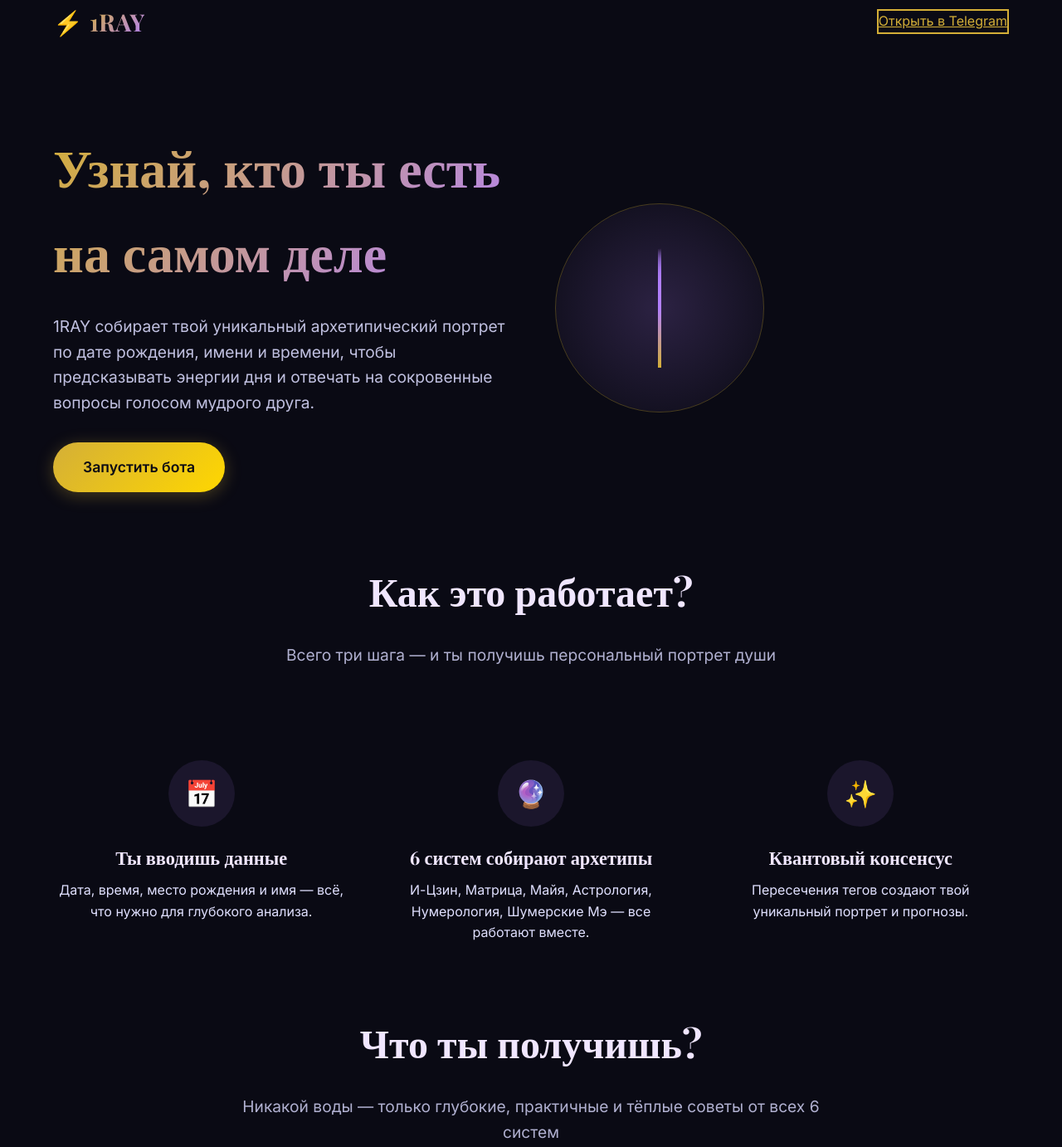
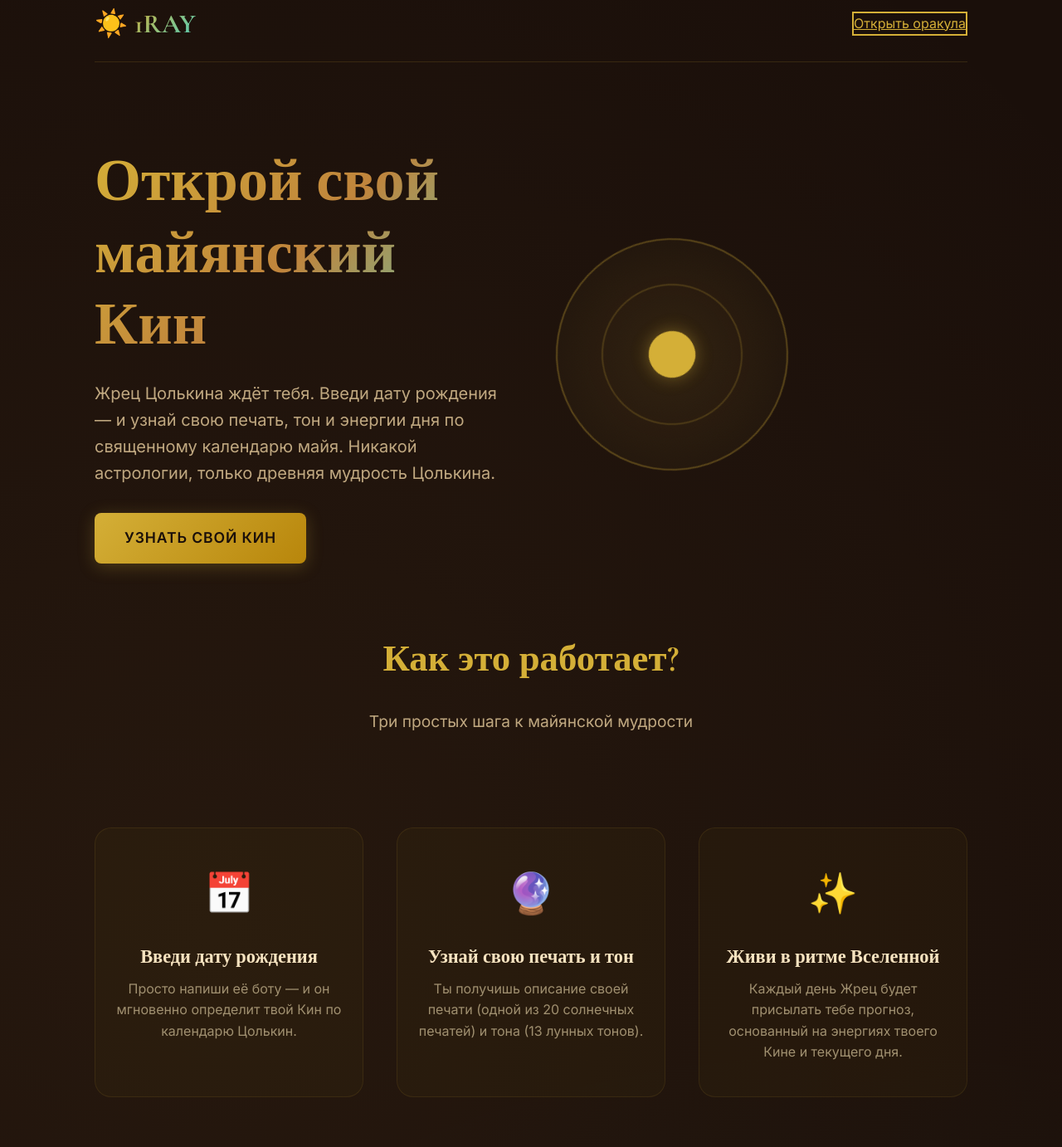
Before and after one commit to davidshonia1986-bot/1ray-landing, a plain HTML site: page index.html in a window 1280 px wide. Shown: the part 17-1399 px from the top of the page at 83% size. Drawn offline with nearby package versions, Linux system fonts and the light colour scheme.

Commit message:
Update index.html

```diff
--- a/index.html
+++ b/index.html
@@ -3,64 +3,70 @@
 <head>
     <meta charset="UTF-8">
     <meta name="viewport" content="width=device-width, initial-scale=1.0">
-    <title>1RAY — Первый Луч | Личный астрологический ассистент</title>
+    <title>1RAY — Первый Луч Майя | Твой майянский оракул</title>
     <link rel="preconnect" href="https://fonts.googleapis.com">
     <link rel="preconnect" href="https://fonts.gstatic.com" crossorigin>
-    <link href="https://fonts.googleapis.com/css2?family=Playfair+Display:wght@500;700&family=Inter:wght@400;500;600&display=swap" rel="stylesheet">
+    <link href="https://fonts.googleapis.com/css2?family=Cormorant+Garamond:wght@400;600;700&family=Inter:wght@400;500;600&display=swap" rel="stylesheet">
     <style>
         * { margin: 0; padding: 0; box-sizing: border-box; }
         body {
-            background: #0a0a14;
-            color: #e0e0ff;
+            background: #1a0f0a;
+            color: #e8d5b0;
             font-family: 'Inter', sans-serif;
             line-height: 1.6;
             overflow-x: hidden;
+            background-image: radial-gradient(circle at 20% 30%, rgba(180, 130, 60, 0.08) 0%, transparent 50%),
+                              radial-gradient(circle at 80% 70%, rgba(0, 150, 150, 0.06) 0%, transparent 50%);
         }
         .container {
-            max-width: 1200px;
+            max-width: 1100px;
             margin: 0 auto;
             padding: 0 24px;
         }
         h1, h2, h3 {
-            font-family: 'Playfair Display', serif;
-            font-weight: 700;
-            color: #f0e6ff;
+            font-family: 'Cormorant Garamond', serif;
+            font-weight: 600;
+            color: #f7e3c0;
         }
         h1 {
-            font-size: clamp(2.5rem, 6vw, 4rem);
-            background: linear-gradient(135deg, #d4af37, #b280ff);
+            font-size: clamp(2.8rem, 7vw, 4.5rem);
+            background: linear-gradient(135deg, #d4af37, #c0843c, #4dd0c0);
             -webkit-background-clip: text;
             -webkit-text-fill-color: transparent;
+            line-height: 1.2;
         }
         h2 {
-            font-size: clamp(2rem, 5vw, 3rem);
+            font-size: clamp(2rem, 5vw, 2.8rem);
             margin-bottom: 1.5rem;
             text-align: center;
+            color: #d4af37;
         }
         .subtitle {
-            color: #b0b0d0;
+            color: #c0a880;
             font-size: 1.2rem;
             text-align: center;
-            max-width: 700px;
+            max-width: 650px;
             margin: 0 auto 2rem auto;
         }
         .btn {
             display: inline-block;
-            background: linear-gradient(135deg, #d4af37, #ffd700);
-            color: #0a0a14;
+            background: linear-gradient(135deg, #d4af37, #b8860b);
+            color: #1a0f0a;
             font-weight: 600;
             padding: 16px 36px;
-            border-radius: 50px;
+            border-radius: 8px;
             text-decoration: none;
             font-size: 1.1rem;
-            box-shadow: 0 4px 20px rgba(212, 175, 55, 0.3);
+            box-shadow: 0 4px 20px rgba(212, 175, 55, 0.25);
             transition: all 0.3s ease;
             border: none;
             cursor: pointer;
+            text-transform: uppercase;
+            letter-spacing: 0.05em;
         }
         .btn:hover {
             transform: translateY(-2px);
-            box-shadow: 0 8px 30px rgba(212, 175, 55, 0.5);
+            box-shadow: 0 8px 30px rgba(212, 175, 55, 0.4);
         }
         .btn-outline {
             background: transparent;
@@ -69,8 +75,7 @@
             box-shadow: none;
         }
         .btn-outline:hover {
-            background: rgba(212, 175, 55, 0.1);
-            transform: translateY(-2px);
+            background: rgba(212, 175, 55, 0.08);
         }
 
         /* Header */
@@ -79,25 +84,26 @@
             display: flex;
             justify-content: space-between;
             align-items: center;
+            border-bottom: 1px solid rgba(212, 175, 55, 0.15);
         }
         .logo {
             display: flex;
             align-items: center;
-            font-family: 'Playfair Display', serif;
-            font-size: 1.8rem;
+            font-family: 'Cormorant Garamond', serif;
+            font-size: 2rem;
             color: #d4af37;
             font-weight: 700;
         }
         .logo span {
             margin-left: 8px;
-            background: linear-gradient(135deg, #d4af37, #b280ff);
+            background: linear-gradient(135deg, #d4af37, #4dd0c0);
             -webkit-background-clip: text;
             -webkit-text-fill-color: transparent;
         }
 
         /* Hero */
         .hero {
-            padding: 80px 0;
+            padding: 100px 0 80px;
             display: flex;
             align-items: center;
             gap: 60px;
@@ -110,8 +116,8 @@
             margin-bottom: 1.5rem;
         }
         .hero-text p {
-            font-size: 1.2rem;
-            color: #c0c0e0;
+            font-size: 1.25rem;
+            color: #c0a880;
             margin-bottom: 2rem;
         }
         .hero-visual {
@@ -119,34 +125,36 @@
             text-align: center;
             position: relative;
         }
-        .prism {
-            width: 250px;
-            height: 250px;
-            background: radial-gradient(circle at center, rgba(180, 130, 255, 0.2), transparent);
+        .calendar-glyph {
+            width: 280px;
+            height: 280px;
+            background: radial-gradient(circle at center, rgba(212, 175, 55, 0.1), transparent);
+            border: 2px solid rgba(212, 175, 55, 0.3);
             border-radius: 50%;
             display: flex;
             align-items: center;
             justify-content: center;
             position: relative;
+            animation: rotate 30s linear infinite;
         }
-        .prism::before {
+        .calendar-glyph::before {
             content: '';
             position: absolute;
-            width: 100%;
-            height: 100%;
-            border: 1px solid rgba(212, 175, 55, 0.3);
+            width: 60%;
+            height: 60%;
+            border: 2px solid rgba(212, 175, 55, 0.2);
             border-radius: 50%;
-            animation: rotate 20s linear infinite;
         }
-        .prism-beam {
+        .calendar-glyph::after {
+            content: '';
             position: absolute;
-            width: 4px;
-            height: 120px;
-            background: linear-gradient(to top, #d4af37, #b280ff, transparent);
-            animation: pulse 2s infinite;
+            width: 20%;
+            height: 20%;
+            background: #d4af37;
+            border-radius: 50%;
+            box-shadow: 0 0 20px rgba(212, 175, 55, 0.4);
         }
         @keyframes rotate { 100% { transform: rotate(360deg); } }
-        @keyframes pulse { 0%, 100% { opacity: 0.5; transform: scaleY(1); } 50% { opacity: 1; transform: scaleY(1.2); } }
 
         /* Steps */
         .steps {
@@ -157,21 +165,26 @@
         }
         .step {
             text-align: center;
+            background: rgba(212, 175, 55, 0.03);
+            border: 1px solid rgba(212, 175, 55, 0.1);
+            border-radius: 20px;
+            padding: 40px 20px;
+            transition: all 0.3s ease;
+        }
+        .step:hover {
+            border-color: rgba(212, 175, 55, 0.3);
+            transform: translateY(-5px);
         }
         .step-icon {
-            width: 80px;
-            height: 80px;
-            margin: 0 auto 20px;
-            background: rgba(180, 130, 255, 0.1);
-            border-radius: 50%;
-            display: flex;
-            align-items: center;
-            justify-content: center;
-            font-size: 2rem;
+            font-size: 3rem;
+            margin-bottom: 20px;
         }
         .step h3 {
             font-size: 1.4rem;
             margin-bottom: 0.5rem;
+        }
+        .step p {
+            color: #a09070;
         }
 
         /* Features */
@@ -182,9 +195,9 @@
             gap: 40px;
         }
         .feature {
-            background: rgba(255,255,255,0.03);
+            background: rgba(212, 175, 55, 0.03);
             backdrop-filter: blur(10px);
-            border: 1px solid rgba(255,255,255,0.05);
+            border: 1px solid rgba(212, 175, 55, 0.08);
             border-radius: 20px;
             padding: 30px;
             transition: all 0.3s ease;
@@ -194,11 +207,11 @@
             transform: translateY(-5px);
         }
         .feature h3 {
-            font-size: 1.4rem;
+            font-size: 1.5rem;
             margin-bottom: 0.8rem;
         }
         .feature p {
-            color: #a0a0c0;
+            color: #b0a080;
         }
 
         /* Testimonials */
@@ -209,14 +222,15 @@
             gap: 40px;
         }
         .testimonial {
-            background: rgba(180, 130, 255, 0.05);
+            background: rgba(212, 175, 55, 0.05);
             border-radius: 20px;
             padding: 30px;
-            border: 1px solid rgba(255,255,255,0.05);
+            border: 1px solid rgba(212, 175, 55, 0.08);
         }
         .testimonial p {
             font-style: italic;
             margin-bottom: 1rem;
+            color: #c0a880;
         }
         .testimonial .author {
             color: #d4af37;
@@ -228,8 +242,8 @@
             padding: 80px 0;
         }
         .faq-item {
-            background: rgba(255,255,255,0.03);
-            border: 1px solid rgba(255,255,255,0.05);
+            background: rgba(212, 175, 55, 0.03);
+            border: 1px solid rgba(212, 175, 55, 0.08);
             border-radius: 15px;
             padding: 20px 30px;
             margin-bottom: 20px;
@@ -238,9 +252,10 @@
         .faq-item h3 {
             font-size: 1.2rem;
             margin-bottom: 0.5rem;
+            color: #d4af37;
         }
         .faq-item p {
-            color: #a0a0c0;
+            color: #a09070;
             display: none;
         }
         .faq-item.active p {
@@ -249,7 +264,7 @@
 
         /* CTA */
         .cta {
-            padding: 80px 0;
+            padding: 100px 0;
             text-align: center;
         }
         .cta h2 {
@@ -260,8 +275,9 @@
         footer {
             padding: 40px 0;
             text-align: center;
-            color: #606080;
+            color: #706050;
             font-size: 0.9rem;
+            border-top: 1px solid rgba(212, 175, 55, 0.1);
         }
         footer a {
             color: #d4af37;
@@ -286,82 +302,76 @@
 <body>
     <div class="container">
         <header>
-            <div class="logo">⚡<span>1RAY</span></div>
-            <a href="https://t.me/d_1raybot" target="_blank" class="btn-outline">Открыть в Telegram</a>
+            <div class="logo">☀️<span>1RAY</span></div>
+            <a href="https://t.me/d_1raybot" target="_blank" class="btn-outline">Открыть оракула</a>
         </header>
 
         <section class="hero">
             <div class="hero-text">
-                <h1>Узнай, кто ты есть на самом деле</h1>
-                <p>1RAY собирает твой уникальный архетипический портрет по дате рождения, имени и времени, чтобы предсказывать энергии дня и отвечать на сокровенные вопросы голосом мудрого друга.</p>
-                <a href="https://t.me/d_1raybot" target="_blank" class="btn">Запустить бота</a>
+                <h1>Открой свой майянский Кин</h1>
+                <p>Жрец Цолькина ждёт тебя. Введи дату рождения — и узнай свою печать, тон и энергии дня по священному календарю майя. Никакой астрологии, только древняя мудрость Цолькина.</p>
+                <a href="https://t.me/d_1raybot" target="_blank" class="btn">Узнать свой Кин</a>
             </div>
             <div class="hero-visual">
-                <div class="prism">
-                    <div class="prism-beam" style="transform: rotate(0deg)"></div>
-                    <div class="prism-beam" style="transform: rotate(72deg)"></div>
-                    <div class="prism-beam" style="transform: rotate(144deg)"></div>
-                    <div class="prism-beam" style="transform: rotate(216deg)"></div>
-                    <div class="prism-beam" style="transform: rotate(288deg)"></div>
-                </div>
+                <div class="calendar-glyph"></div>
             </div>
         </section>
 
         <section>
             <h2>Как это работает?</h2>
-            <p class="subtitle">Всего три шага — и ты получишь персональный портрет души</p>
+            <p class="subtitle">Три простых шага к майянской мудрости</p>
             <div class="steps">
                 <div class="step">
                     <div class="step-icon">📅</div>
-                    <h3>Ты вводишь данные</h3>
-                    <p>Дата, время, место рождения и имя — всё, что нужно для глубокого анализа.</p>
+                    <h3>Введи дату рождения</h3>
+                    <p>Просто напиши её боту — и он мгновенно определит твой Кин по календарю Цолькин.</p>
                 </div>
                 <div class="step">
                     <div class="step-icon">🔮</div>
-                    <h3>6 систем собирают архетипы</h3>
-                    <p>И-Цзин, Матрица, Майя, Астрология, Нумерология, Шумерские Мэ — все работают вместе.</p>
+                    <h3>Узнай свою печать и тон</h3>
+                    <p>Ты получишь описание своей печати (одной из 20 солнечных печатей) и тона (13 лунных тонов).</p>
                 </div>
                 <div class="step">
                     <div class="step-icon">✨</div>
-                    <h3>Квантовый консенсус</h3>
-                    <p>Пересечения тегов создают твой уникальный портрет и прогнозы.</p>
+                    <h3>Живи в ритме Вселенной</h3>
+                    <p>Каждый день Жрец будет присылать тебе прогноз, основанный на энергиях твоего Кине и текущего дня.</p>
                 </div>
             </div>
         </section>
 
         <section>
             <h2>Что ты получишь?</h2>
-            <p class="subtitle">Никакой воды — только глубокие, практичные и тёплые советы от всех 6 систем</p>
+            <p class="subtitle">Твой личный майянский оракул всегда рядом</p>
             <div class="features">
                 <div class="feature">
-                    <h3>☀️ Прогнозы на день, неделю, месяц</h3>
-                    <p>Без сложных терминов. Каждый день с тобой говорит новый советник — Мудрец Перемен, Звёздный Странник или Голос Энлиля.</p>
+                    <h3>☀️ Прогноз на день</h3>
+                    <p>Каждое утро Жрец Цолькина будет рассказывать, какие энергии несёт тебе сегодняшний Кин, и давать практику дня.</p>
                 </div>
                 <div class="feature">
-                    <h3>💫 Совместимость</h3>
-                    <p>Узнай, как резонируют две души. Глубокий анализ твоей пары с практичным советом.</p>
+                    <h3>💫 Совместимость по Цолькину</h3>
+                    <p>Сравни свою печать и тон с другим человеком — узнайте, насколько вы резонируете и как гармонизировать отношения.</p>
                 </div>
                 <div class="feature">
-                    <h3>🔮 Оракул</h3>
-                    <p>Тёплый, мудрый, ироничный философ, который отвечает на любой вопрос, опираясь на твои архетипы.</p>
+                    <h3>🔮 Оракул майя</h3>
+                    <p>Задай любой вопрос Жрецу — и получи мудрый, загадочный, но практичный ответ, связанный с твоей печатью.</p>
                 </div>
                 <div class="feature">
                     <h3>📓 Дневник наблюдателя</h3>
-                    <p>Записывай события дня, а Оракул будет учиться на твоём опыте и становиться точнее.</p>
+                    <p>Записывай события дня, а Оракул будет учиться на твоём опыте и давать всё более точные советы.</p>
                 </div>
             </div>
         </section>
 
         <section>
             <h2>Отзывы</h2>
-            <p class="subtitle">Что говорят первые пользователи</p>
+            <p class="subtitle">Что говорят первые исследователи Цолькина</p>
             <div class="testimonials">
                 <div class="testimonial">
-                    <p>«Никогда не думал, что бот может так точно описать моё состояние. Теперь начинаю день с прогноза — это как разговор с понимающим другом.»</p>
+                    <p>«Никогда не думал, что календарь майя может быть таким точным. Моя печать — Жёлтое Солнце, и прогнозы действительно помогают мне начинать день правильно.»</p>
                     <div class="author">— Артём</div>
                 </div>
                 <div class="testimonial">
-                    <p>«Совместимость показала то, что я интуитивно чувствовала. Спасибо, 1RAY, теперь я знаю, над чем работать в отношениях.»</p>
+                    <p>«Проверила совместимость с парнем — резонанс 78%! Очень интересно, что наши печати действительно дополняют друг друга. Теперь слушаем советы Жреца.»</p>
                     <div class="author">— Елена</div>
                 </div>
             </div>
@@ -371,27 +381,27 @@
             <h2>Часто задаваемые вопросы</h2>
             <div class="faq">
                 <div class="faq-item" onclick="this.classList.toggle('active')">
-                    <h3>Это бесплатно?</h3>
-                    <p>Прогнозы и анализ профиля полностью бесплатны. Расширенные функции (Оракул и Дневник) — по подписке.</p>
+                    <h3>Что такое Кин, печать и тон?</h3>
+                    <p>Кин — это твой личный номер в 260-дневном календаре Цолькин. Печать (20 солнечных печатей) описывает твою сущность, а тон (13 лунных тонов) — твой ритм и стиль действия.</p>
                 </div>
                 <div class="faq-item" onclick="this.classList.toggle('active')">
-                    <h3>Как вы получаете такие точные прогнозы?</h3>
-                    <p>Мы используем математические модели 6 эзотерических систем и консенсус их тегов, а интерпретирует AI в тёплом, человеческом тоне.</p>
+                    <h3>Это бесплатно?</h3>
+                    <p>Создание профиля и прогноз на день полностью бесплатны. Оракул и Дневник — по подписке Premium.</p>
                 </div>
                 <div class="faq-item" onclick="this.classList.toggle('active')">
-                    <h3>Нужно ли разбираться в астрологии?</h3>
-                    <p>Нет, бот говорит на простом языке, без терминов. Ты просто получаешь понятные советы.</p>
+                    <h3>Нужно ли знать что-то о майя?</h3>
+                    <p>Нет, Жрец говорит простым языком, без терминов. Ты просто получаешь тёплые и практичные советы на каждый день.</p>
                 </div>
                 <div class="faq-item" onclick="this.classList.toggle('active')">
                     <h3>Мои данные в безопасности?</h3>
-                    <p>Все данные хранятся локально и не передаются третьим лицам.</p>
+                    <p>Да, всё хранится локально и не передаётся третьим лицам.</p>
                 </div>
             </div>
         </section>
 
         <section class="cta">
-            <h2>Первый Луч уже горит для тебя</h2>
-            <a href="https://t.me/d_1raybot" target="_blank" class="btn">Открыть бота</a>
+            <h2>Твой Кин уже ждёт тебя</h2>
+            <a href="https://t.me/d_1raybot" target="_blank" class="btn">Открыть майянского оракула</a>
         </section>
 
         <footer>
```
